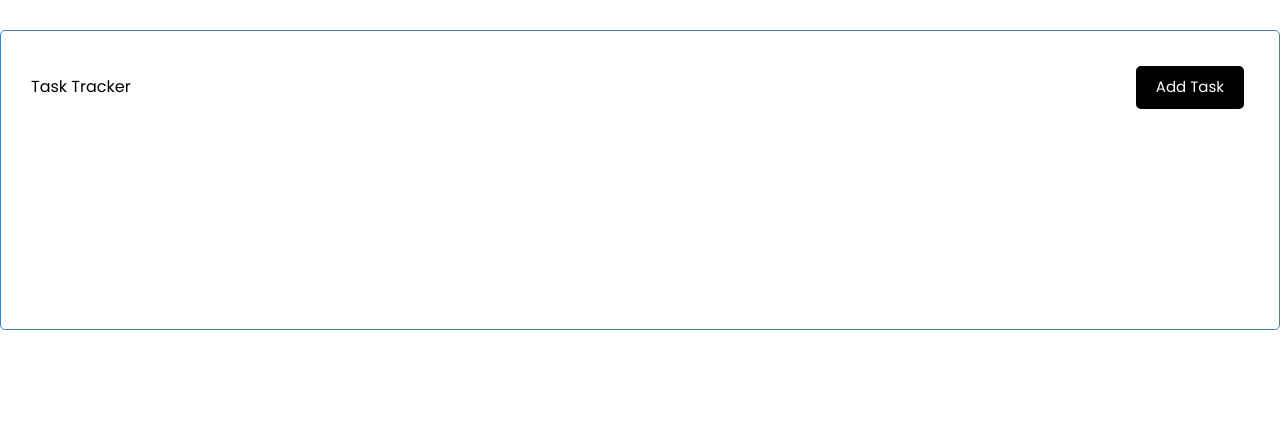
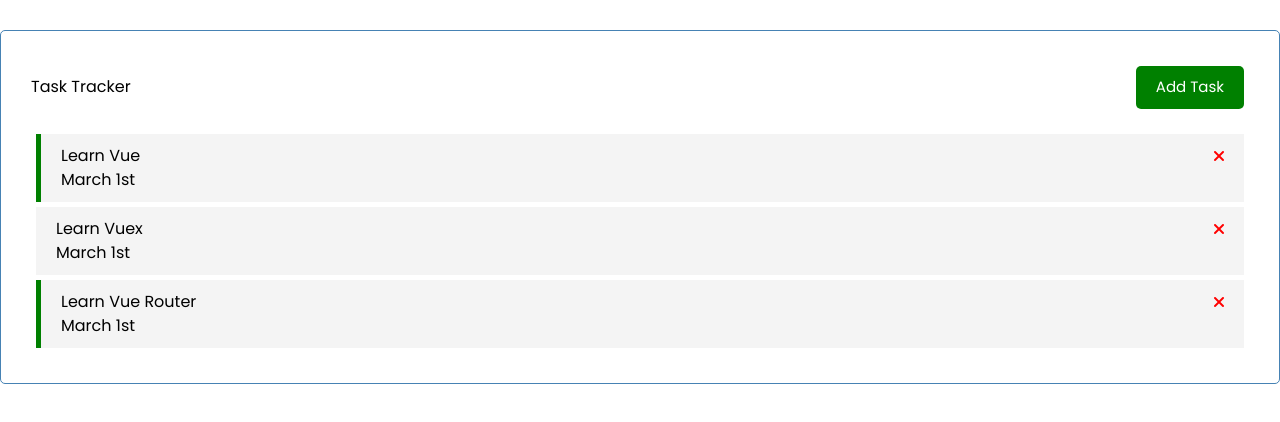
Before and after one commit to prayingmantislab/vue-task-manager, a Vue app: page / in a window 1280 px wide. Shown: the top 422 px of the page. Built offline with nearby package versions, Linux system fonts and the light colour scheme.

Commit message:
added dynamic classes

```diff
--- a/public/index.html
+++ b/public/index.html
@@ -1,15 +1,26 @@
 <!DOCTYPE html>
 <html lang="">
   <head>
-    <meta charset="utf-8">
-    <meta http-equiv="X-UA-Compatible" content="IE=edge">
-    <meta name="viewport" content="width=device-width,initial-scale=1.0">
-    <link rel="icon" href="<%= BASE_URL %>favicon.ico">
+    <meta charset="utf-8" />
+    <meta http-equiv="X-UA-Compatible" content="IE=edge" />
+    <meta name="viewport" content="width=device-width,initial-scale=1.0" />
+    <link rel="icon" href="<%= BASE_URL %>favicon.ico" />
+    <link
+      rel="stylesheet"
+      href="https://cdnjs.cloudflare.com/ajax/libs/font-awesome/6.1.1/css/all.min.css"
+      integrity="sha512-KfkfwYDsLkIlwQp6LFnl8zNdLGxu9YAA1QvwINks4PhcElQSvqcyVLLD9aMhXd13uQjoXtEKNosOWaZqXgel0g=="
+      crossorigin="anonymous"
+      referrerpolicy="no-referrer"
+    />
     <title><%= htmlWebpackPlugin.options.title %></title>
   </head>
   <body>
     <noscript>
-      <strong>We're sorry but <%= htmlWebpackPlugin.options.title %> doesn't work properly without JavaScript enabled. Please enable it to continue.</strong>
+      <strong
+        >We're sorry but <%= htmlWebpackPlugin.options.title %> doesn't work
+        properly without JavaScript enabled. Please enable it to
+        continue.</strong
+      >
     </noscript>
     <div id="app"></div>
     <!-- built files will be auto injected -->
--- a/src/App.vue
+++ b/src/App.vue
@@ -1,15 +1,45 @@
 <template>
   <div class="container">
     <Header title="Task Tracker" />
+    <Tasks :tasks="tasks" />
   </div>
 </template>
 
 <script>
 import Header from './components/Header';
+import Tasks from './components/Tasks';
 export default {
   name: 'App',
   components: {
     Header,
+    Tasks,
+  },
+  data() {
+    return {
+      tasks: [],
+    };
+  },
+  created() {
+    this.tasks = [
+      {
+        id: 1,
+        text: 'Learn Vue',
+        day: 'March 1st',
+        reminder: true,
+      },
+      {
+        id: 2,
+        text: 'Learn Vuex',
+        day: 'March 1st',
+        reminder: false,
+      },
+      {
+        id: 3,
+        text: 'Learn Vue Router',
+        day: 'March 1st',
+        reminder: true,
+      },
+    ];
   },
 };
 </script>
--- a/src/components/Button.vue
+++ b/src/components/Button.vue
@@ -1,5 +1,7 @@
 <template>
-  <button :style="{ background: color }" class="btn">{{ text }}</button>
+  <button @click="onClick()" :style="{ background: color }" class="btn">
+    {{ text }}
+  </button>
 </template>
 
 <script>
@@ -9,5 +11,10 @@
     text: String,
     color: String,
   },
+  methods: {
+    onClick() {
+      console.log('click');
+    },
+  },
 };
 </script>
--- a/src/components/Header.vue
+++ b/src/components/Header.vue
@@ -1,7 +1,7 @@
 <template>
   <header>
     <h1>{{ title }}</h1>
-    <Button text="Add Task" color="mistygreen" />
+    <Button text="Add Task" color="green" />
   </header>
 </template>
 
--- /dev/null
+++ b/src/components/Task.vue
@@ -0,0 +1,38 @@
+<template>
+  <div :class="[task.reminder ? 'reminder' : '', 'task']">
+    <h3>
+      {{ task.text }}
+      <i class="fas fa-times"></i>
+    </h3>
+    <p>{{ task.day }}</p>
+  </div>
+</template>
+
+<script>
+export default {
+  name: 'Task',
+  props: {
+    task: Object,
+  },
+};
+</script>
+
+<style scope>
+.fas {
+  color: red;
+}
+.task {
+  background: #f4f4f4;
+  margin: 5px;
+  padding: 10px 20px;
+  cursor: pointer;
+}
+.task.reminder {
+  border-left: 5px solid green;
+}
+.task h3 {
+  display: flex;
+  align-items: center;
+  justify-content: space-between;
+}
+</style>
--- /dev/null
+++ b/src/components/Tasks.vue
@@ -0,0 +1,16 @@
+<template>
+  <div :key="task.id" v-for="task in tasks">
+    <Task :task="task" />
+  </div>
+</template>
+
+<script>
+import Task from './Task.vue';
+export default {
+  name: 'Tasks',
+  props: {
+    tasks: Array,
+  },
+  components: { Task },
+};
+</script>
```
